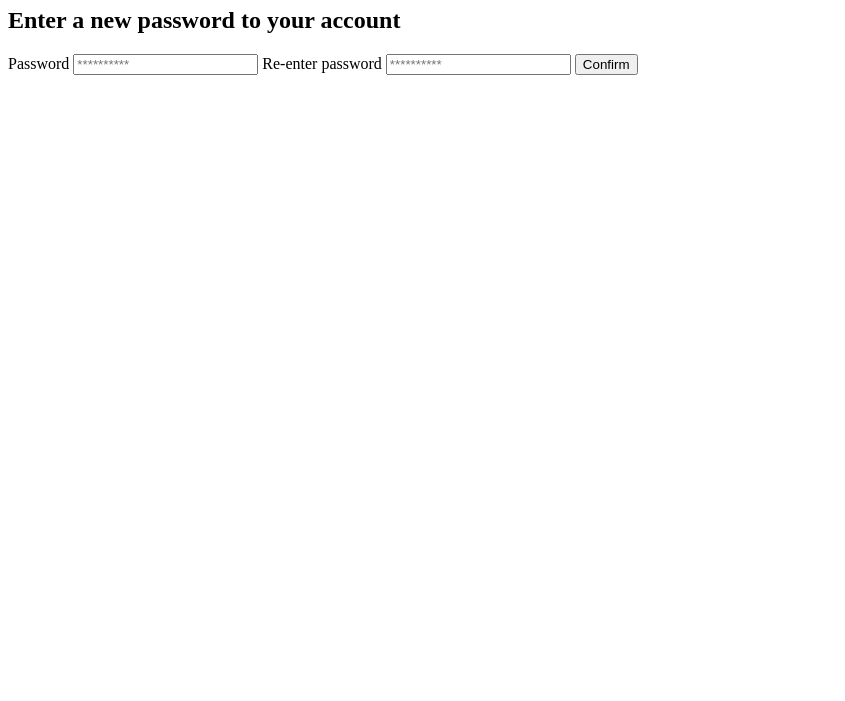
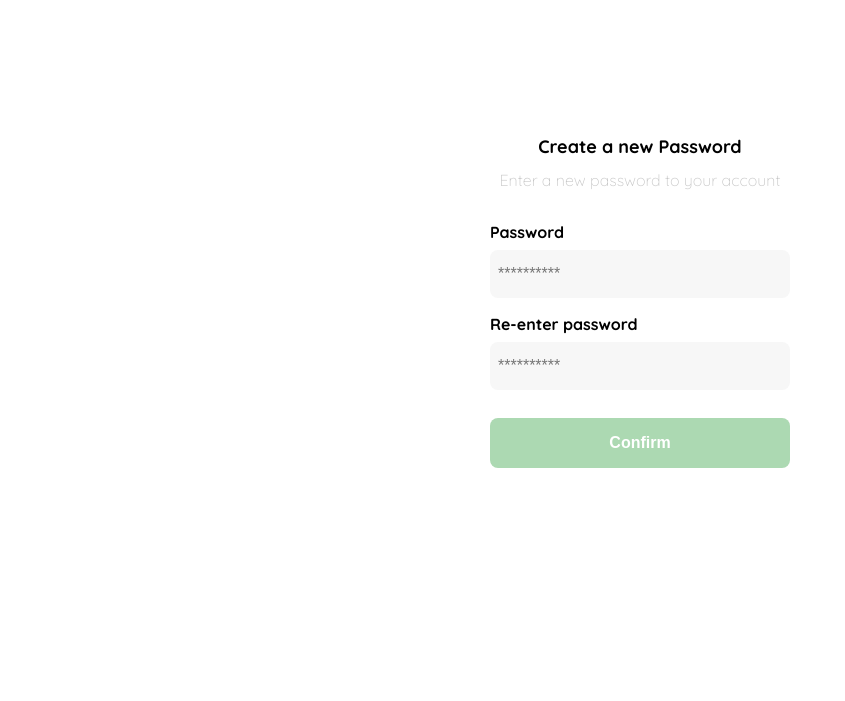
Before and after one commit to tineodev/platzi_frontendDev_practice, a plain HTML site: page new-pass.html in a window 1280 px wide. Shown: the part 99-800 px from the top of the page, without its empty margins (0-845 px from the left). Drawn offline with Linux system fonts and the light colour scheme.

Commit message:
Fix code's structure

```diff
--- a/new-pass.html
+++ b/new-pass.html
@@ -7,7 +7,8 @@
   <title>Document</title>
 
   <!-- Link CSS -->
-  <link rel="stylesheet" href="style-login.css">
+  <link rel="stylesheet" href="style.css">
+  <link rel="stylesheet" href="style-new-pass.css">
 
   <!-- Enlace a google Fonts -->
   <link rel="preconnect" href="https://fonts.googleapis.com">
--- a/style-email.css
+++ b/style-email.css
@@ -10,21 +10,11 @@
   --md: 16px;
   --lg: 18px;
 }
-
-body {
-  font-family: 'Quicksand', sans-serif;
-}
 /* * Fin de estilos basicos */
-
-
-body {
-  margin: 0;
-}
 
 
 
 /* Contenedor de la pagina */
-
 .login {
   width: 100%;
   height: 100vh;
@@ -40,6 +30,7 @@ body {
   justify-items: center;
 }
 
+/* Contenedor del logo & titulo & subtitulo */
 .container_logo {
   width: 180px;
   margin-bottom: 48px;
@@ -53,9 +44,6 @@ body {
   }
 }
 
-
-
-/* Contenedor con titulo y subtitulo */
 .container_title {
   font-size: var(--lg);
   margin-bottom: 12px;
@@ -91,20 +79,6 @@ body {
 }
 
 
-/* Botom */
-/* ! Llevarlo al archivo basico */
-.buttom {
-  background-color: var(--hospital-green);
-  border-radius: 8px;
-  border: none;
-  color: var(--white);
-  width: 100%;
-  height: 50px;
-  cursor: pointer;
-  font-size: var(--md);
-  font-weight: bold;
-}
-
 
 /* Boton resend */
 p a {
--- a/style-new-pass.css
+++ b/style-new-pass.css
@@ -10,20 +10,11 @@
   --md: 16px;
   --lg: 18px;
 }
-
-body {
-  font-family: 'Quicksand', sans-serif;
-}
 /* * Fin de estilos basicos */
 
 
 
-
-body {
-  margin: 0;
-}
-
-
+/* Contenedor de la página */
 .login {
   width: 100%;
   height: 100vh;
@@ -32,12 +23,8 @@ body {
 }
 
 
-.form_form {
-  display: flex;
-  flex-direction: column;
-}
 
-
+/* Contenedor del formulario */
 .form_container {
   display: grid;
   grid-template-rows: auto 1fr auto;
@@ -46,6 +33,7 @@ body {
 
 
 
+/* Estilos del logo & titulo & subtitulo */
 .form_logo {
   width: 180px;
   margin-bottom: 48px;
@@ -65,8 +53,6 @@ body {
   text-align: center;
 }
 
-
-
 .form_subtitle {
   font-size: var(--md);
   color: var(--very-light-pink);
@@ -74,6 +60,14 @@ body {
   margin-top: 0;
   margin-bottom: 32px;
   text-align: center;
+}
+
+
+
+/* Estilos del formulario */
+.form_form {
+  display: flex;
+  flex-direction: column;
 }
 
 form label {
@@ -93,18 +87,8 @@ form label {
 }
 
 
-.buttom {
-  background-color: var(--hospital-green);
-  border-radius: 8px;
-  border: none;
-  color: var(--white);
-  width: 100%;
-  height: 50px;
-  cursor: pointer;
-  font-size: var(--md);
-  font-weight: bold;
-}
 
+/* Buttom login */
 .buttom-login {
   margin-top: 12px;
   margin-bottom: 12px;
--- a/style.css
+++ b/style.css
@@ -8,6 +8,22 @@
   --hospital-green: #acd9b2;
 }
 
+/* Estilos de body */
 body {
+  margin: 0;
   font-family: 'Quicksand', sans-serif;
 }
+
+
+/* Estilos de buttom */
+.buttom {
+  background-color: var(--hospital-green);
+  border-radius: 8px;
+  border: none;
+  color: var(--white);
+  width: 100%;
+  height: 50px;
+  cursor: pointer;
+  font-size: var(--md);
+  font-weight: bold;
+}
```
Also changed, not shown: email-sent.html (+2 -1 lines).
